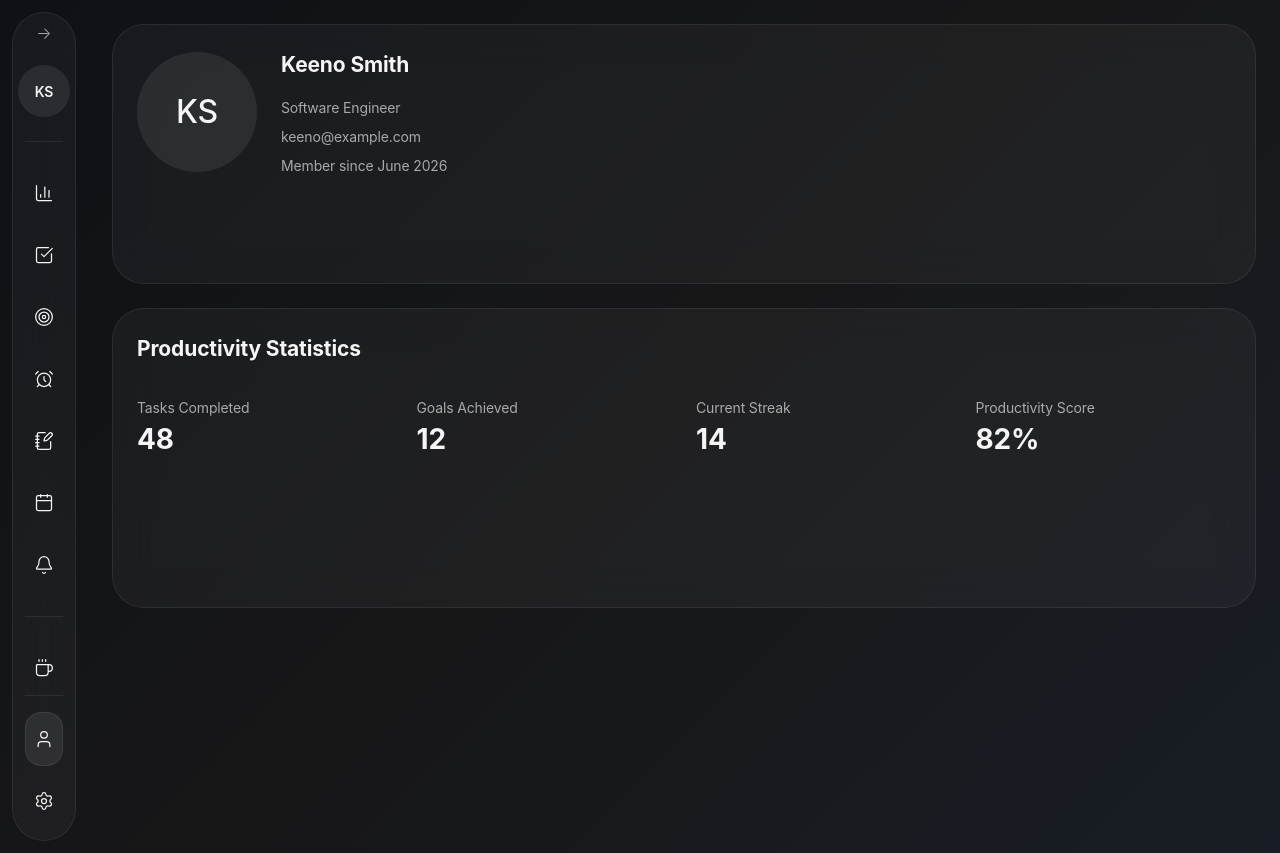
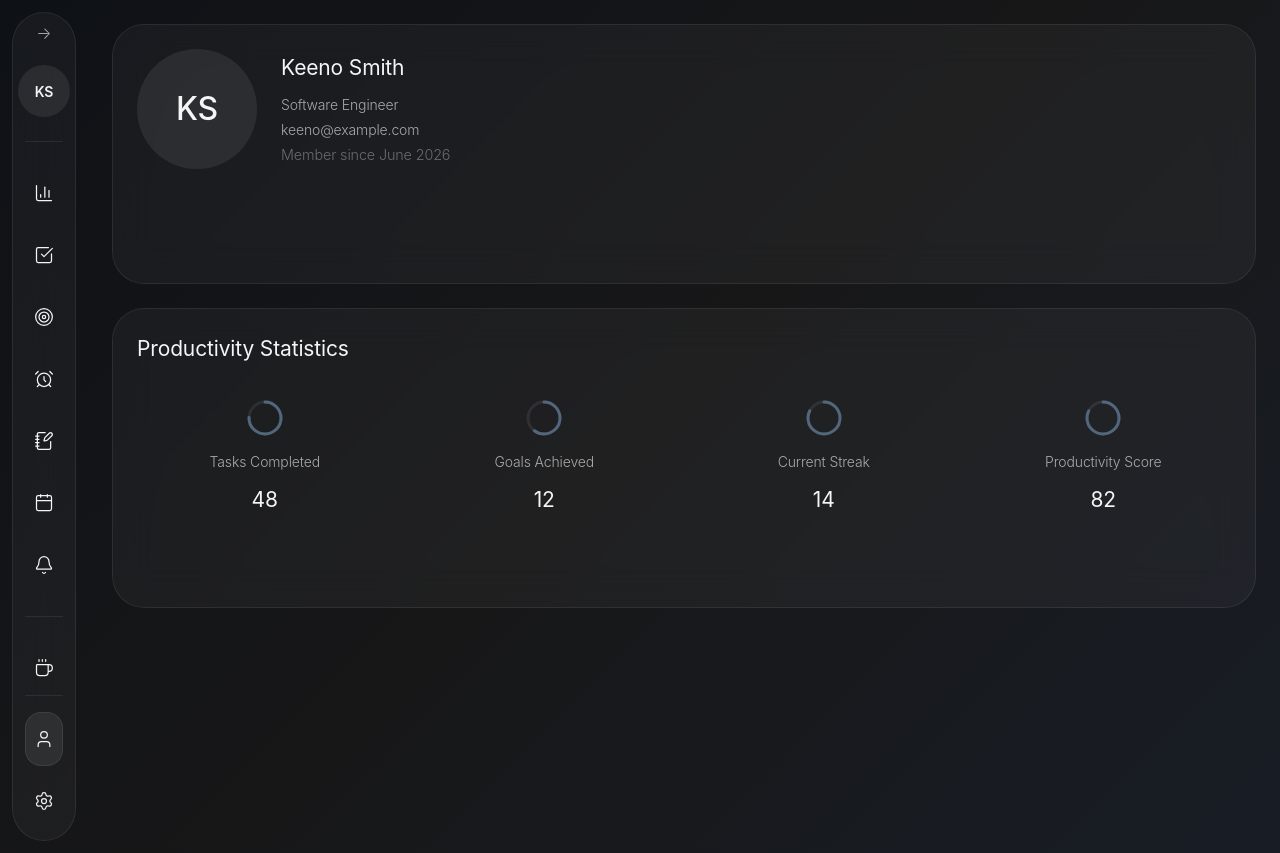
Before and after one commit to keenosmith-del/personal-productivity-desktop, a React app in the folder frontend/: page /profile in a window 1280 px wide. Built offline with nearby package versions, Linux system fonts and the light colour scheme; the HTML template or start-up script is replaced by a standard one.

Commit message:
Refine profile UI with editable avatar and progress rings

```diff
--- a/frontend/src/components/ProductivityStats.jsx
+++ b/frontend/src/components/ProductivityStats.jsx
@@ -1,4 +1,5 @@
 import GlassCard from "./GlassCard";
+import ProgressRing from "./ProgressRing";
 
 function ProductivityStats() {
   return (
@@ -6,6 +7,7 @@ function ProductivityStats() {
       <h2
         style={{
           marginBottom: "32px",
+          fontWeight: "400",
         }}
       >
         Productivity Statistics
@@ -21,56 +23,136 @@ function ProductivityStats() {
           gap: "24px",
         }}
       >
-        <div>
+        <div
+          style={{
+            display: "flex",
+
+            flexDirection: "column",
+
+            alignItems: "center",
+
+            gap: "12px",
+          }}
+        >
+          <ProgressRing value={75} />
+
           <p
             style={{
               color:
                 "var(--text-secondary)",
+
+              fontWeight: "300",
             }}
           >
             Tasks Completed
           </p>
 
-          <h1>48</h1>
+          <h2
+            style={{
+              fontWeight: "400",
+            }}
+          >
+            48
+          </h2>
         </div>
 
-        <div>
+        <div
+          style={{
+            display: "flex",
+
+            flexDirection: "column",
+
+            alignItems: "center",
+
+            gap: "12px",
+          }}
+        >
+          <ProgressRing value={60} />
+
           <p
             style={{
               color:
                 "var(--text-secondary)",
+
+              fontWeight: "300",
             }}
           >
             Goals Achieved
           </p>
 
-          <h1>12</h1>
+          <h2
+            style={{
+              fontWeight: "400",
+            }}
+          >
+            12
+          </h2>
         </div>
 
-        <div>
+        <div
+          style={{
+            display: "flex",
+
+            flexDirection: "column",
+
+            alignItems: "center",
+
+            gap: "12px",
+          }}
+        >
+          <ProgressRing value={82} />
+
           <p
             style={{
               color:
                 "var(--text-secondary)",
+
+              fontWeight: "300",
             }}
           >
             Current Streak
           </p>
 
-          <h1>14</h1>
+          <h2
+            style={{
+              fontWeight: "400",
+            }}
+          >
+            14
+          </h2>
         </div>
 
-        <div>
+        <div
+          style={{
+            display: "flex",
+
+            flexDirection: "column",
+
+            alignItems: "center",
+
+            gap: "12px",
+          }}
+        >
+          <ProgressRing value={82} />
+
           <p
             style={{
               color:
                 "var(--text-secondary)",
+
+              fontWeight: "300",
             }}
           >
             Productivity Score
           </p>
 
-          <h1>82%</h1>
+          <h2
+            style={{
+              fontWeight: "400",
+            }}
+          >
+            82
+          </h2>
         </div>
       </div>
     </GlassCard>
--- a/frontend/src/components/ProfileDetails.jsx
+++ b/frontend/src/components/ProfileDetails.jsx
@@ -1,4 +1,5 @@
 import GlassCard from "./GlassCard";
+import { Pen } from "lucide-react";
 
 function ProfileDetails() {
   return (
@@ -8,6 +9,45 @@ function ProfileDetails() {
           display: "flex",
           gap: "24px",
           alignItems: "center",
+        }}
+      >
+        <div
+          style={{
+            position: "relative",
+            cursor: "pointer",
+            transition:
+              "all 0.2s ease",
+          }}
+          onMouseEnter={(e) => {
+            const overlay =
+              e.currentTarget.querySelector(
+                ".avatar-edit"
+              );
+
+            const avatar =
+              e.currentTarget.children[0];
+
+            overlay.style.opacity = 1;
+
+            avatar.style.transform =
+              "scale(0.98)";
+
+            avatar.style.opacity = 0.55;
+          }}
+
+          onMouseLeave={(e) => {
+            const overlay =
+              e.currentTarget.querySelector(
+                ".avatar-edit"
+              );
+
+            const avatar =
+              e.currentTarget.children[0];
+
+            overlay.style.opacity = 0;
+            avatar.style.transform =
+              "scale(1)";
+            avatar.style.opacity = 1;
           }}
         >
           <div
@@ -26,15 +66,56 @@ function ProfileDetails() {
 
               fontSize: "2rem",
               fontWeight: "500",
+
+              transition:
+                "all 0.2s ease",
             }}
           >
             KS
           </div>
 
+          <div
+            className="avatar-edit"
+            style={{
+              position: "absolute",
+
+              top: 0,
+              left: 0,
+
+              width: "100%",
+              height: "100%",
+
+              borderRadius: "50%",
+
+              background:
+                "transparent",
+
+              display: "flex",
+
+              alignItems: "center",
+
+              justifyContent: "center",
+
+              opacity: 0,
+
+              transition:
+                "all 0.2s ease",
+
+              fontSize: "1.2rem",
+
+              color: "white",
+            }}
+          >
+            <Pen size={18} />
+          </div>
+        </div>
+
         <div>
           <h2
             style={{
-              marginBottom: "16px",
+              marginBottom: "10px",
+
+              fontWeight: "400",
             }}
           >
             Keeno Smith
@@ -44,7 +125,9 @@ function ProfileDetails() {
             style={{
               color:
                 "var(--text-secondary)",
-              marginBottom: "8px",
+              marginBottom: "4px",
+              fontWeight: "300",
+              letterSpacing: "-0.01em",
             }}
           >
             Software Engineer
@@ -54,7 +137,9 @@ function ProfileDetails() {
             style={{
               color:
                 "var(--text-secondary)",
-              marginBottom: "8px",
+              marginBottom: "4px",
+              fontWeight: "300",
+              letterSpacing: "-0.01em",
             }}
           >
             keeno@example.com
@@ -63,7 +148,11 @@ function ProfileDetails() {
           <p
             style={{
               color:
-                "var(--text-secondary)",
+                "rgba(255,255,255,0.35)",
+
+              fontSize: "0.9rem",
+
+              fontWeight: "300",
             }}
           >
             Member since June 2026
--- a/frontend/src/components/ProgressRing.jsx
+++ b/frontend/src/components/ProgressRing.jsx
@@ -31,7 +31,7 @@ function ProgressRing({
         cy="21"
         r={radius}
         fill="none"
-        stroke="#F5F5F5"
+        stroke="#52677d"
         strokeWidth="3"
         strokeLinecap="round"
         strokeDasharray={
```
Lines whose indentation alone changed are shown as unchanged.
